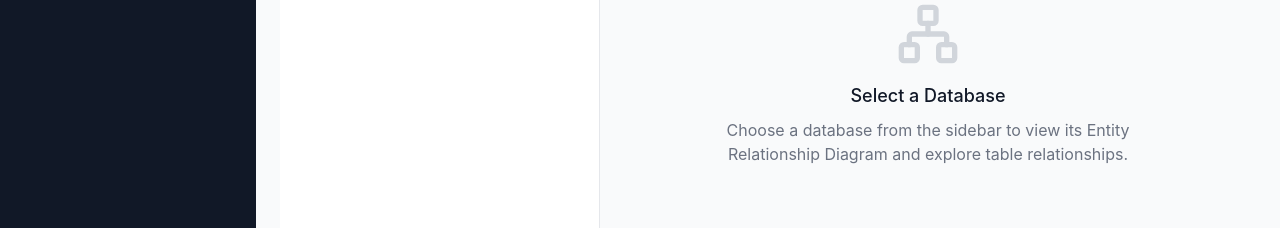
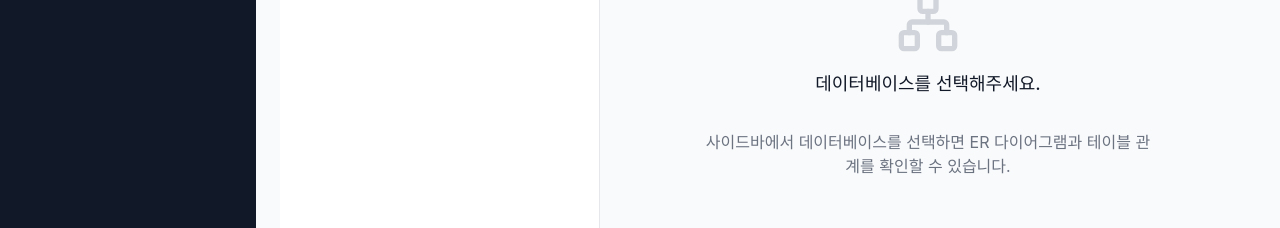
Before and after one commit to snghyun331/DATA-CATALOG-SERVICE, a React (Vite) app in the folder client/: page /erd in a window 1280 px wide. Shown: the part 472-700 px from the top of the page. Built offline with nearby package versions, Linux system fonts and the light colour scheme; no server answers.

Commit message:
Modify: 문구 수정

```diff
--- a/client/src/pages/Erd.tsx
+++ b/client/src/pages/Erd.tsx
@@ -172,10 +172,10 @@ const Erd: React.FC = () => {
             <div className="flex-1 flex items-center justify-center bg-gray-50">
               <div className="text-center">
                 <Network className="h-16 w-16 text-gray-300 mx-auto mb-4" />
-                <h3 className="text-lg font-medium text-gray-900 mb-2">Select a Database</h3>
+                <h3 className="text-lg font-medium text-gray-900 mb-2">데이터베이스를 선택해주세요.</h3>
+                <br></br>
                 <p className="text-gray-500 max-w-md">
-                  Choose a database from the sidebar to view its Entity Relationship Diagram and explore table
-                  relationships.
+                  사이드바에서 데이터베이스를 선택하면 ER 다이어그램과 테이블 관계를 확인할 수 있습니다.
                 </p>
               </div>
             </div>
```
